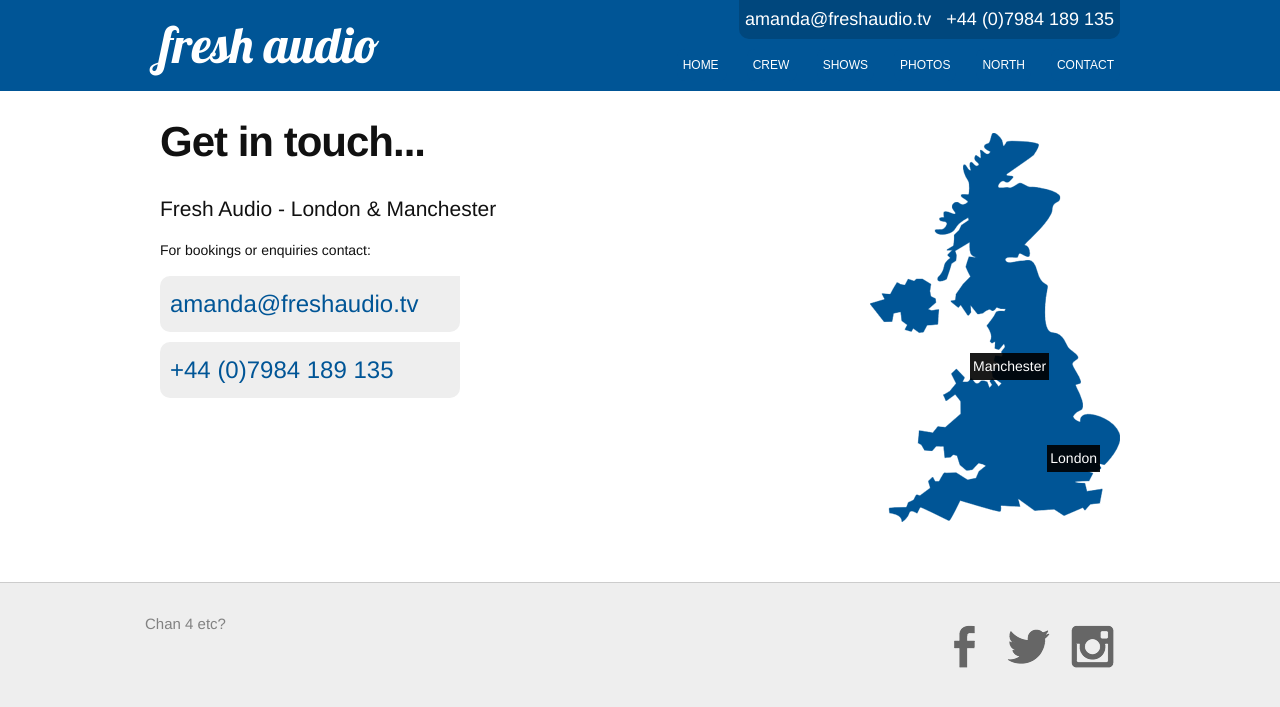
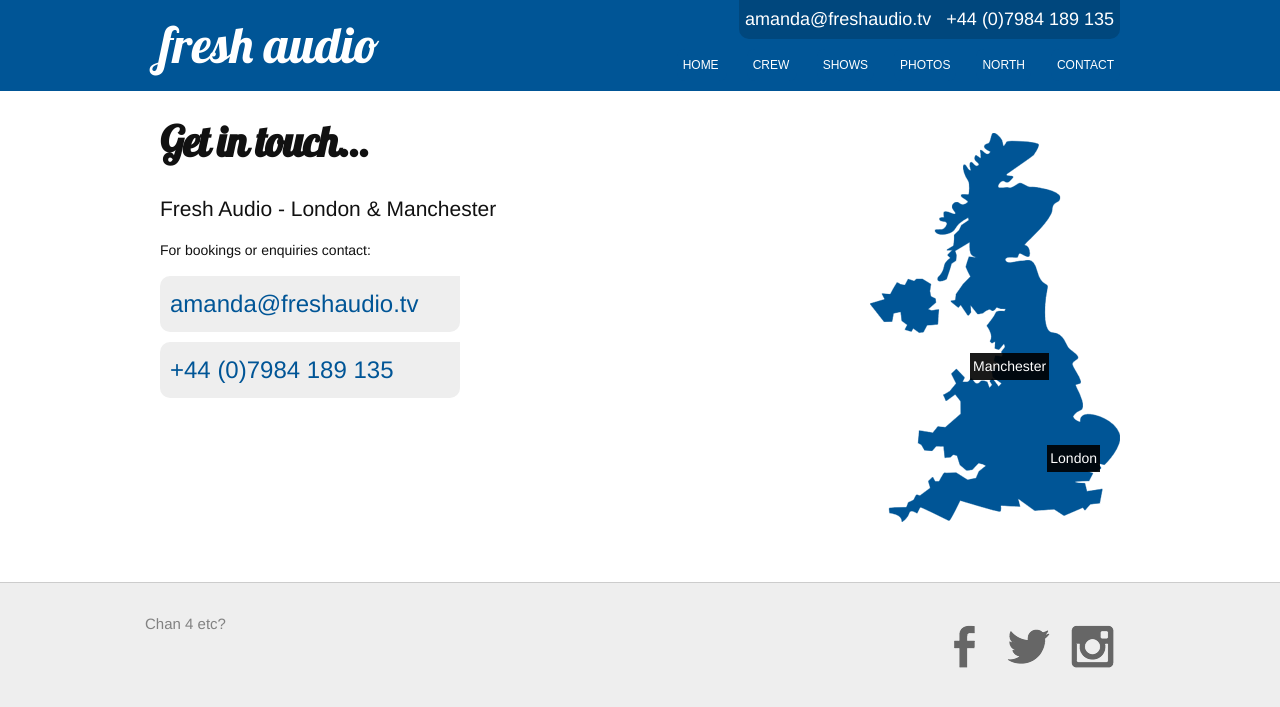
Before and after one commit to freshaudio/fresh-audio, a Jekyll site: the page built from contact.md, in a window 1280 px wide. Shown: the top 707 px of the page. Built offline with Jekyll 4.4.1, drawn with Linux system fonts in a browser that asks for light colours; nearby versions of some CDN libraries.

Commit message:
Add Lobster font to titles

```diff
--- a/_sass/_layout.scss
+++ b/_sass/_layout.scss
@@ -216,6 +216,7 @@
 }
 
 .post-title {
+  font-family: 'Lobster';
     font-size: 42px;
     letter-spacing: -1px;
     line-height: 1;
```
